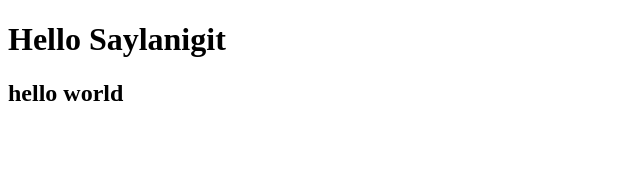
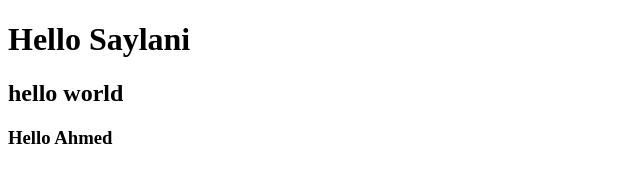
Before and after one commit to alipanhwar09/demo-b12, a plain HTML site: page index.html in a window 1280 px wide. Shown: the whole page, without its empty margins (0-640 px from the left). Drawn offline with Linux system fonts and the light colour scheme.

Commit message:
another heading added

```diff
--- a/index.html
+++ b/index.html
@@ -6,7 +6,8 @@
     <title>Document</title>
 </head>
 <body>
-    <h1>Hello Saylanigit</h1>
+    <h1>Hello Saylani</h1>
     <h2>hello world</h2>
+    <h3>Hello Ahmed</h3>
 </body>
 </html>
```
